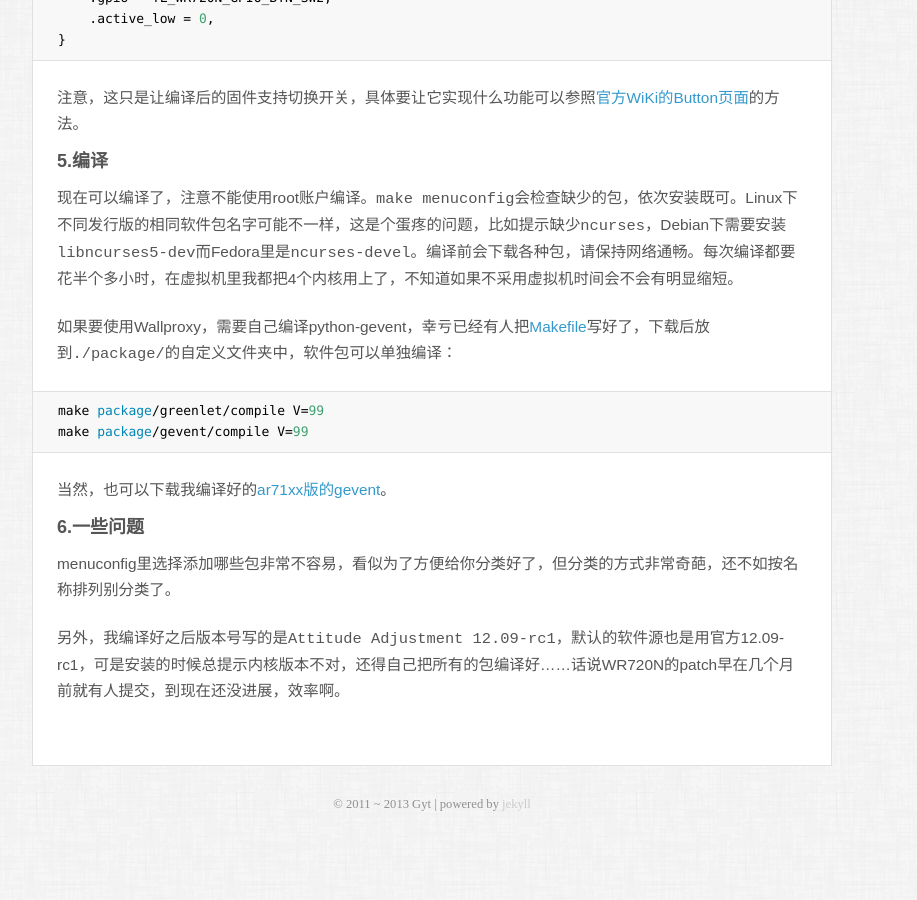
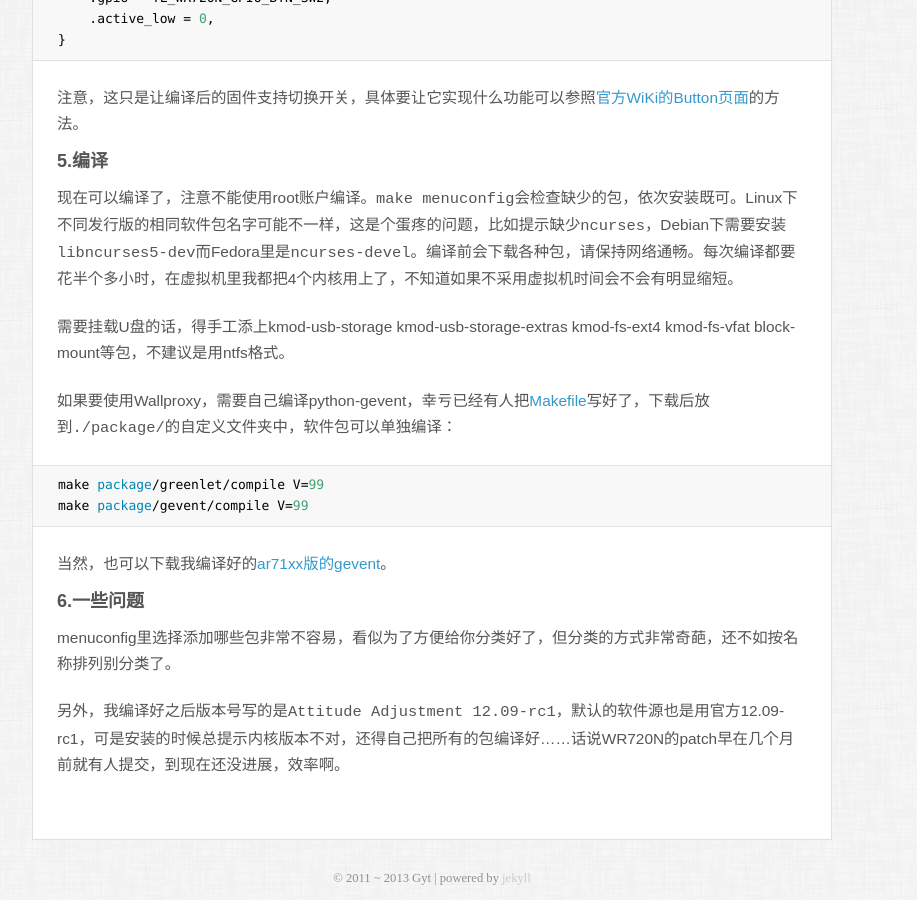
Before and after one commit to gyteng/gyteng.github.com, a Jekyll site: the page built from _posts/2013-04-15-wr720n.markdown, in a window 1280 px wide and 900 px high, scrolled down 1901 px. Shown: the whole window, without its empty margins (208-1125 px from the left). Built offline with Jekyll 4.4.1, drawn with Linux system fonts in a browser that asks for light colours; some web fonts are replaced; Markdown is read by kramdown in place of the engine named in the settings; comment, search, counter and statistics services are not loaded; before the commit the page ends 2727 px from its top, so only the background shows below that.

Commit message:
From Amazon EC2

```diff
--- a/_posts/2013-04-15-wr720n.markdown
+++ b/_posts/2013-04-15-wr720n.markdown
@@ -79,6 +79,8 @@ OpenWrt 12.09 正式版貌似出来了，但仍旧没有支持 WR720N，只好
 
 现在可以编译了，注意不能使用root账户编译。`make menuconfig`会检查缺少的包，依次安装既可。Linux下不同发行版的相同软件包名字可能不一样，这是个蛋疼的问题，比如提示缺少`ncurses`，Debian下需要安装`libncurses5-dev`而Fedora里是`ncurses-devel`。编译前会下载各种包，请保持网络通畅。每次编译都要花半个多小时，在虚拟机里我都把4个内核用上了，不知道如果不采用虚拟机时间会不会有明显缩短。
 
+需要挂载U盘的话，得手工添上kmod-usb-storage kmod-usb-storage-extras kmod-fs-ext4 kmod-fs-vfat block-mount等包，不建议是用ntfs格式。
+
 如果要使用Wallproxy，需要自己编译python-gevent，幸亏已经有人把[Makefile](https://wallproxy.googlecode.com/files/sdk_mf.zip)写好了，下载后放到`./package/`的自定义文件夹中，软件包可以单独编译：
 
 	make package/greenlet/compile V=99
```
